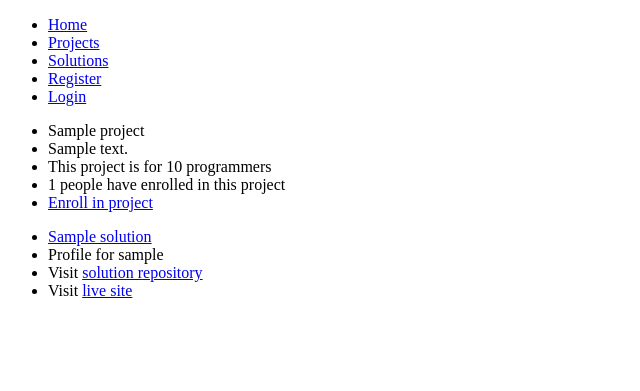
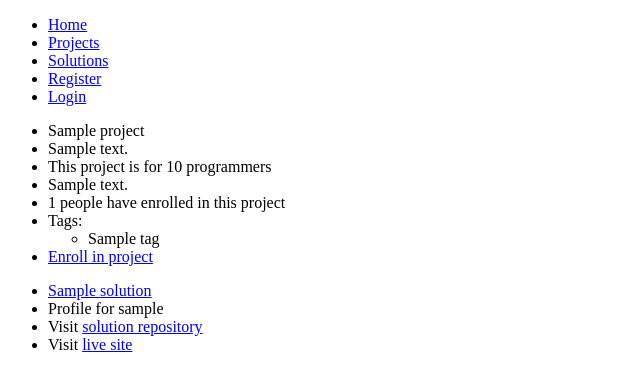
Before and after one commit to 21stPhenom/tech-projects, a Django app: template templates/projects/view_project.html in a window 1280 px wide. Shown: the top 391 px of the page, without its empty margins (0-640 px from the left). Run offline with Django 5.2, Linux system fonts and the light colour scheme; tables that the repository leaves empty hold one stand-in row (values such as "Sample post"); the template is opened without the code that fills it: values that come from a table or form of the project are taken from there, most other values are stand-ins (such as "Sample title", 1, 10 or a date in 2020); data that the repository does not hold is empty.

Commit message:
update templates for projects app

```diff
--- a/templates/projects/all_projects.html
+++ b/templates/projects/all_projects.html
@@ -24,8 +24,7 @@
     {% for project in projects %}
     <ul>
         <li><a href="{% url 'projects:view_project' project.project_slug%}">{{ project.name }}</a></li>
-        <li>{{ project.description|slice:":10" }}</li>
-        <li>You get {{ project.reward }} points by completing this project.</li>
+        <li>{{ project.short_description|slice:":50" }}...</li>
         <li>This project is for {{ project.get_difficulty_display }} programmers</li>
         <li>{{ project.enrolled_profiles|length}} people have enrolled in this project</li>
     </ul>
--- a/templates/projects/home.html
+++ b/templates/projects/home.html
@@ -24,8 +24,7 @@
     {% for project in projects %}
     <ul>
         <li><a href="{% url 'projects:view_project' project.project_slug%}">{{ project.name }}</a></li>
-        <li>{{ project.description|slice:":10" }}</li>
-        <li>You get {{ project.reward }} points by completing this project.</li>
+        <li>{{ project.short_description }}</li>
         <li>This project is for {{ project.get_difficulty_display }} programmers</li>
         <li>{{ project.enrolled_profiles|length}} people have enrolled in this project</li>
     </ul>
--- a/templates/projects/view_project.html
+++ b/templates/projects/view_project.html
@@ -23,7 +23,17 @@
         <li>{{ project.name }}</li>
         <li>{{ project.short_description }}</li>
         <li>This project is for {{ project.get_difficulty_display }} programmers</li>
+        <li>
+            <div>{{project.long_description|safe}}</div>
+        </li>
         <li>{{ project.enrolled_profiles|length}} people have enrolled in this project</li>
+        <li>Tags:
+            <ul>
+                {% for tag in project.tags %}
+                <li>{{tag}}</li>
+                {% endfor %}
+            </ul>
+        </li>
 
         {% if enrolled %}
         <li>You are currently enrolled in this project</li>
```
